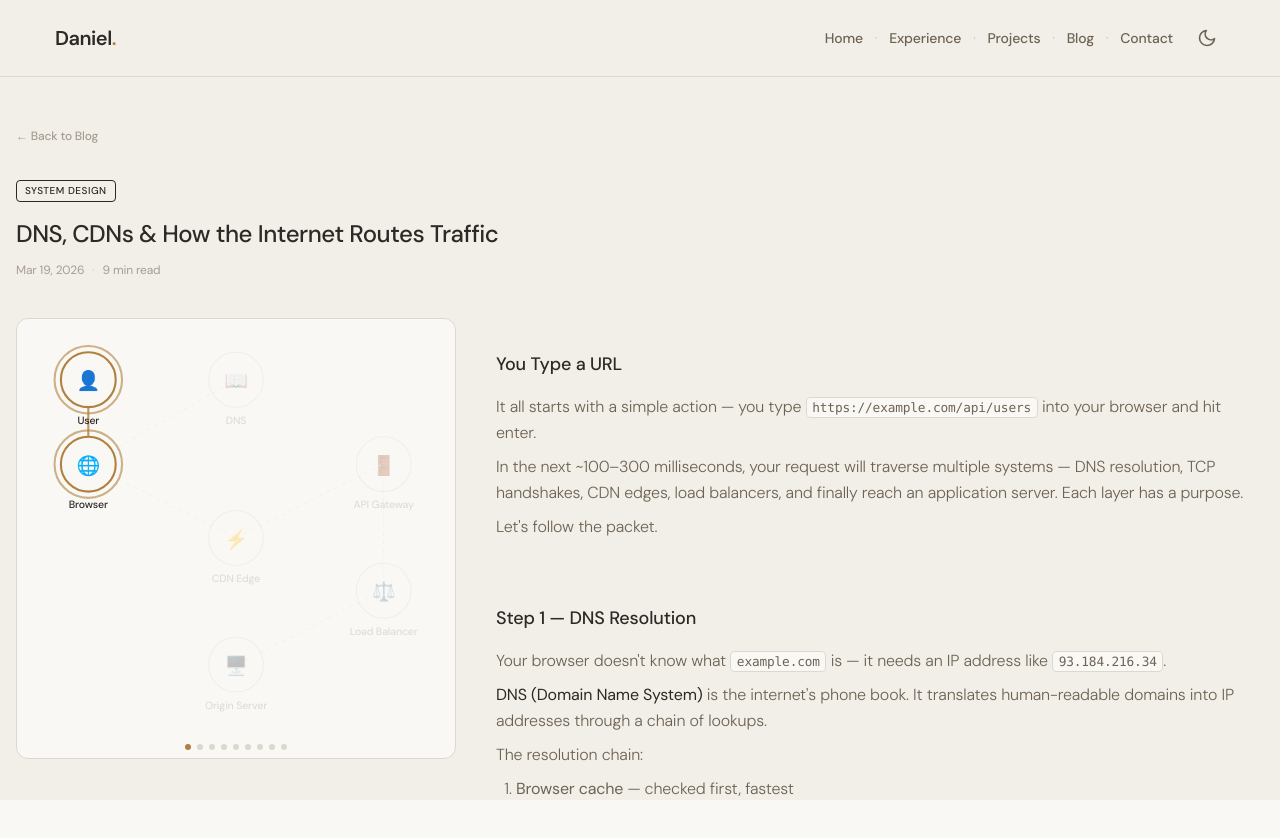
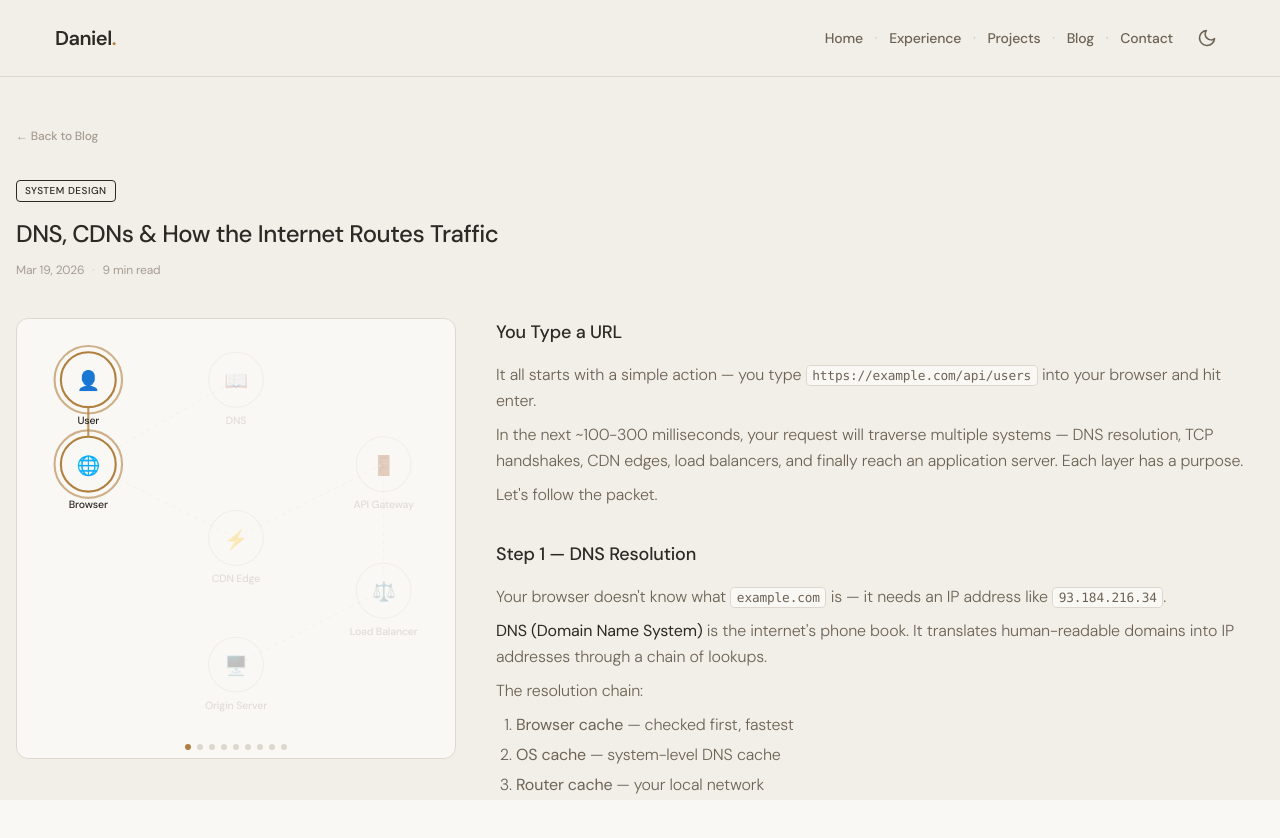
Before and after one commit to danielmai12/dmai-portfolio, a Next.js app: page /blog/dns-cdns-internet-traffic-routing in a window 1280 px wide. Shown: the top 838 px of the page. Built offline with nearby package versions, Linux system fonts and the light colour scheme.

Commit message:
Fix padding for section block

```diff
--- a/src/app/blog/[slug]/interactive/system-design/DnsInteractive.tsx
+++ b/src/app/blog/[slug]/interactive/system-design/DnsInteractive.tsx
@@ -19,7 +19,7 @@ const sections = [
           into your browser and hit enter.
         </p>
         <p>
-          In the next ~100–300 milliseconds, your request will traverse multiple
+          In the next ~100-300 milliseconds, your request will traverse multiple
           systems — DNS resolution, TCP handshakes, CDN edges, load balancers,
           and finally reach an application server. Each layer has a purpose.
         </p>
--- a/src/components/blog/primitives/SectionBlock.tsx
+++ b/src/components/blog/primitives/SectionBlock.tsx
@@ -36,7 +36,7 @@ export default function SectionBlock({
       animate={{ opacity: isInView ? 1 : 0.3 }}
       transition={{ duration: 0.4 }}
       className={
-        isFirst ? "py-8" : "min-h-[40vh] flex flex-col justify-center py-8"
+        isFirst ? "" : "min-h-[40vh] flex flex-col justify-center py-8"
       }
     >
       <h3
```
